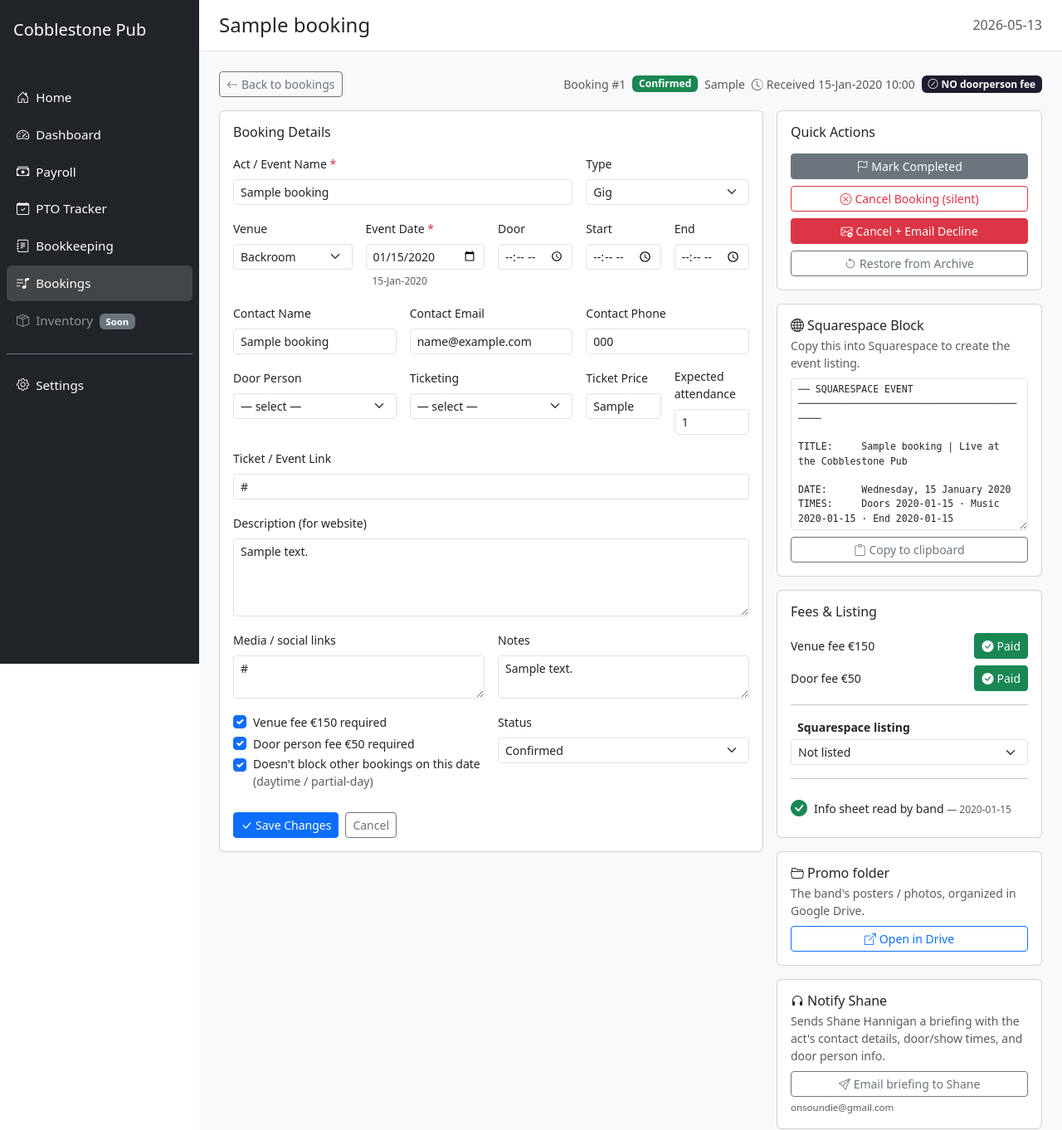
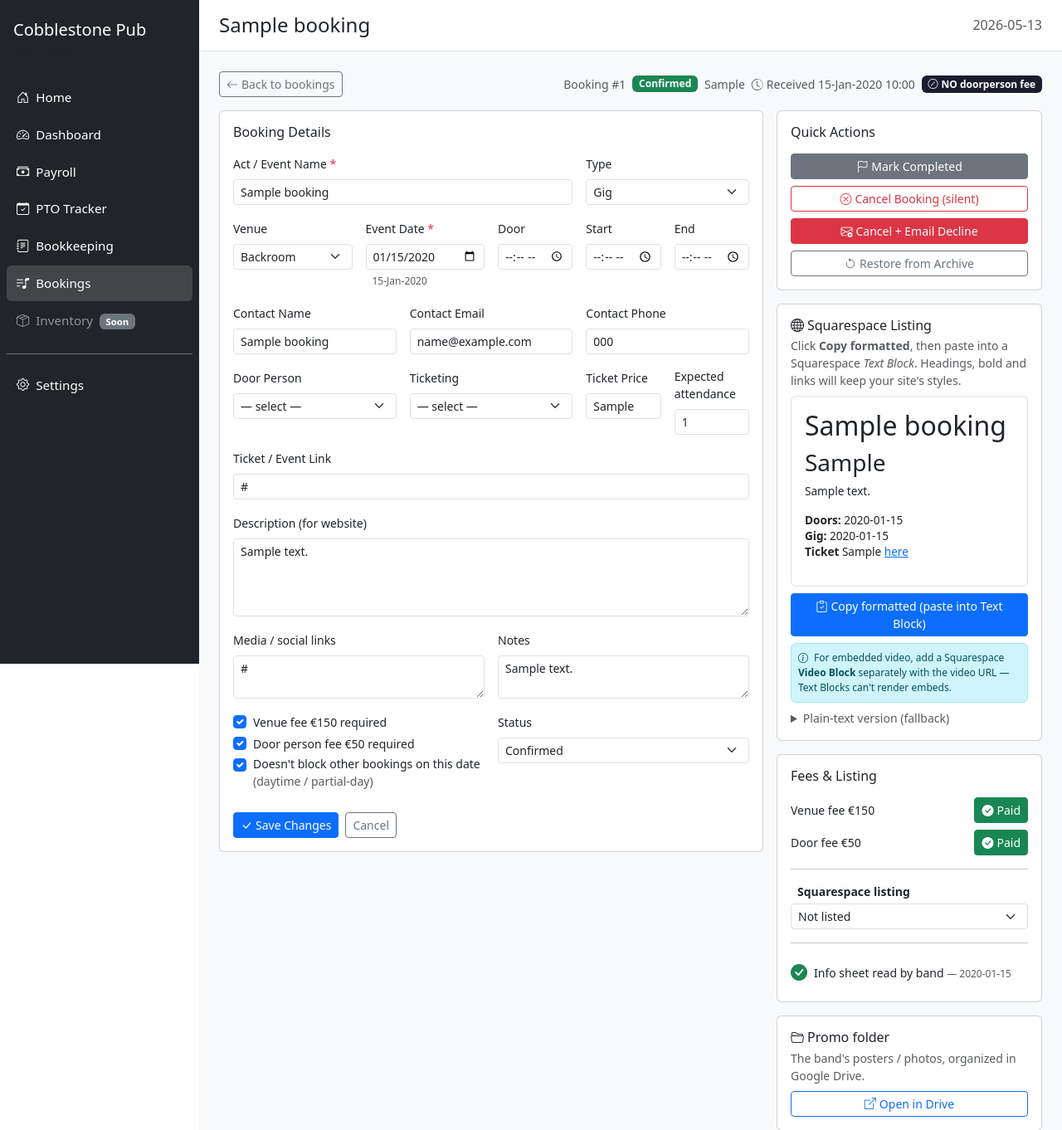
Before and after one commit to SorayaKMC/cobblestone-pub-, a Flask app: page /bookings/1 in a window 1280 px wide. Shown: the top 1362 px of the page at 83% size. Run offline with Flask 3, Linux system fonts and the light colour scheme; data comes from the database, SQL or seed files in the repository; tables that the repository leaves empty hold one stand-in row (values such as "Sample post"); a database or web service that is not in the repository returns one stand-in record (values such as "Sample title"); data that the repository does not hold is empty.

Commit message:
bookings: rich-text Squarespace listing block on booking detail
Replaces the plain-text TITLE/DATE label dump with a live HTML preview
and a "Copy formatted" button that writes text/html to the clipboard.
Pasting into a Squarespace Text Block now yields native H2/H3/strong/<a>
with the site's own typography — no retyping per gig.

Format:
  H2 act_name · H3 support_act (omitted if none) · <p> description
  links (one per line) · single <p> with <br>-separated Doors/Gig/Ticket
  Ticket line: "Ticket €X here" (linked) or "at the door" fallback

Plain-text version retained under a collapsible fallback.

Co-Authored-By: Claude Opus 4.7 (1M context) <noreply@anthropic.com>

```diff
--- a/routes/bookings.py
+++ b/routes/bookings.py
@@ -5,6 +5,7 @@ Squarespace block + auto-confirm emails land in Phase 3.
 Square payment links land in Phase 4.
 """
 
+import html as _html
 import json
 import os
 import re
@@ -476,6 +477,7 @@ def booking_detail(booking_id):
         venues=VENUES,
         today=_today_iso(),
         squarespace_block=_squarespace_block(booking),
+        squarespace_html=_squarespace_html_block(booking),
         squarespace_listing_statuses=SQUARESPACE_LISTING_STATUSES,
         squarespace_listing_labels=SQUARESPACE_LISTING_LABELS,
         email_snippets=_load_email_snippets_for(booking["contact_email"]),
@@ -824,6 +826,83 @@ def _squarespace_block(booking):
         f"TAGS:      Live Music · {booking['venue']} · {booking['act_name']}",
         "───────────────────────────────────────────────────────────────",
     ]
+
+    return "\n".join(parts)
+
+
+def _squarespace_html_block(booking):
+    """Return rich-text HTML for the Squarespace listing.
+
+    Designed to be copied to the clipboard as text/html and pasted into a
+    Squarespace Text Block — H2/H3/<strong>/<a> inherit the site's typography.
+
+    Format:
+      <h2>title (act_name)</h2>
+      <h3>subtitle (formatted date, optionally "· with {support}")</h3>
+      <p>description paragraphs</p>
+      <p><a>each media link</a></p>
+      <p><strong>Doors:</strong> ...</p>
+      <p><strong>Gig:</strong> ...</p>
+      <p><strong>Tickets:</strong> €price · Buy tickets   |   At the door</p>
+    """
+    if not booking:
+        return ""
+
+    def esc(v):
+        return _html.escape((v or "").strip())
+
+    # Title (H2)
+    title = esc(booking["act_name"]) or "Live at the Cobblestone Pub"
+
+    # Subtitle (H3) — support act if present, otherwise omit
+    subtitle = esc(booking["support_act"]) if booking["support_act"] else ""
+
+    parts = [f"<h2>{title}</h2>"]
+    if subtitle:
+        parts.append(f"<h3>{subtitle}</h3>")
+
+    # Description — split on blank lines into paragraphs, preserve single line breaks
+    desc = (booking["description"] or "").strip()
+    if desc:
+        for para in re.split(r"\n\s*\n", desc):
+            para = para.strip()
+            if para:
+                parts.append(f"<p>{esc(para).replace(chr(10), '<br>')}</p>")
+
+    # Media links — emit each URL as its own paragraph link
+    if booking["media_links"]:
+        urls = re.findall(r"https?://\S+", booking["media_links"])
+        for url in urls:
+            cleaned = url.rstrip(".,;)\"'")
+            u = esc(cleaned)
+            parts.append(f'<p><a href="{u}">{u}</a></p>')
+
+    # Doors / Gig / Ticket — single paragraph, <br>-separated so each line
+    # behaves like a Shift+Enter soft line break in Squarespace.
+    door  = (booking["door_time"]  or "").strip()
+    start = (booking["start_time"] or "").strip()
+    price = (booking["ticket_price"] or "").strip()
+    link  = (booking["ticket_link"]  or "").strip()
+
+    line_bits = []
+    if door:
+        line_bits.append(f"<strong>Doors:</strong> {esc(door)}")
+    if start:
+        line_bits.append(f"<strong>Gig:</strong> {esc(start)}")
+
+    if link:
+        if price:
+            ticket_bit = f'<strong>Ticket</strong> {esc(price)} <a href="{esc(link)}">here</a>'
+        else:
+            ticket_bit = f'<strong>Ticket</strong> <a href="{esc(link)}">here</a>'
+    elif price:
+        ticket_bit = f"<strong>Ticket</strong> {esc(price)} at the door"
+    else:
+        ticket_bit = "<strong>Ticket</strong> at the door"
+    line_bits.append(ticket_bit)
+
+    if line_bits:
+        parts.append("<p>" + "<br>".join(line_bits) + "</p>")
 
     return "\n".join(parts)
 
--- a/templates/booking_detail.html
+++ b/templates/booking_detail.html
@@ -317,16 +317,40 @@
         <div class="card mb-3">
             <div class="card-body">
                 <h6 class="card-title mb-1">
-                    <i class="bi bi-globe me-1"></i>Squarespace Block
+                    <i class="bi bi-globe me-1"></i>Squarespace Listing
                 </h6>
-                <p class="text-muted small mb-2">Copy this into Squarespace to create the event listing.</p>
-                <textarea id="ss-block" class="form-control form-control-sm mb-2"
-                          rows="10" readonly
-                          style="font-family:monospace;font-size:0.72rem;resize:vertical;">{{ squarespace_block }}</textarea>
-                <button type="button" class="btn btn-sm btn-outline-secondary w-100"
-                        onclick="copySSBlock(this)">
-                    <i class="bi bi-clipboard me-1"></i>Copy to clipboard
+                <p class="text-muted small mb-2">
+                    Click <strong>Copy formatted</strong>, then paste into a Squarespace
+                    <em>Text Block</em>. Headings, bold and links will keep your site's styles.
+                </p>
+
+                <div id="ss-preview"
+                     class="border rounded p-3 mb-2 bg-white"
+                     style="font-size:0.85rem;line-height:1.4;">{{ squarespace_html | safe }}</div>
+
+                <button type="button" class="btn btn-sm btn-primary w-100 mb-2"
+                        onclick="copySSRich(this)">
+                    <i class="bi bi-clipboard-check me-1"></i>Copy formatted (paste into Text Block)
                 </button>
+
+                {% if booking.media_links %}
+                <div class="alert alert-info py-2 px-2 mb-2" style="font-size:0.75rem;">
+                    <i class="bi bi-info-circle me-1"></i>
+                    For embedded video, add a Squarespace <strong>Video Block</strong> separately
+                    with the video URL — Text Blocks can't render embeds.
+                </div>
+                {% endif %}
+
+                <details class="small text-muted">
+                    <summary style="cursor:pointer;">Plain-text version (fallback)</summary>
+                    <textarea id="ss-block" class="form-control form-control-sm mt-2"
+                              rows="8" readonly
+                              style="font-family:monospace;font-size:0.7rem;resize:vertical;">{{ squarespace_block }}</textarea>
+                    <button type="button" class="btn btn-sm btn-outline-secondary w-100 mt-1"
+                            onclick="copySSBlock(this)">
+                        <i class="bi bi-clipboard me-1"></i>Copy plain text
+                    </button>
+                </details>
             </div>
         </div>
         {% endif %}
@@ -615,11 +639,50 @@ function copySSBlock(btn) {
             btn.classList.replace("btn-success", "btn-outline-secondary");
         }, 2500);
     }).catch(function() {
-        // Fallback for older browsers
         var ta = document.getElementById("ss-block");
         ta.select();
         document.execCommand("copy");
     });
 }
+
+async function copySSRich(btn) {
+    const previewEl = document.getElementById("ss-preview");
+    if (!previewEl) return;
+    const html  = previewEl.innerHTML;
+    const plain = previewEl.innerText;
+    const orig  = btn.innerHTML;
+    const flashOk = function() {
+        btn.innerHTML = '<i class="bi bi-check2 me-1"></i>Copied! Paste into a Text Block';
+        btn.classList.replace("btn-primary", "btn-success");
+        setTimeout(function() {
+            btn.innerHTML = orig;
+            btn.classList.replace("btn-success", "btn-primary");
+        }, 3000);
+    };
+    try {
+        await navigator.clipboard.write([
+            new ClipboardItem({
+                "text/html":  new Blob([html],  { type: "text/html"  }),
+                "text/plain": new Blob([plain], { type: "text/plain" }),
+            }),
+        ]);
+        flashOk();
+    } catch (e) {
+        // Fallback: select the preview and use execCommand("copy") — preserves rich text.
+        const range = document.createRange();
+        range.selectNodeContents(previewEl);
+        const sel = window.getSelection();
+        sel.removeAllRanges();
+        sel.addRange(range);
+        try {
+            document.execCommand("copy");
+            flashOk();
+        } catch (e2) {
+            await navigator.clipboard.writeText(plain);
+            flashOk();
+        }
+        sel.removeAllRanges();
+    }
+}
 </script>
 {% endblock %}
```
